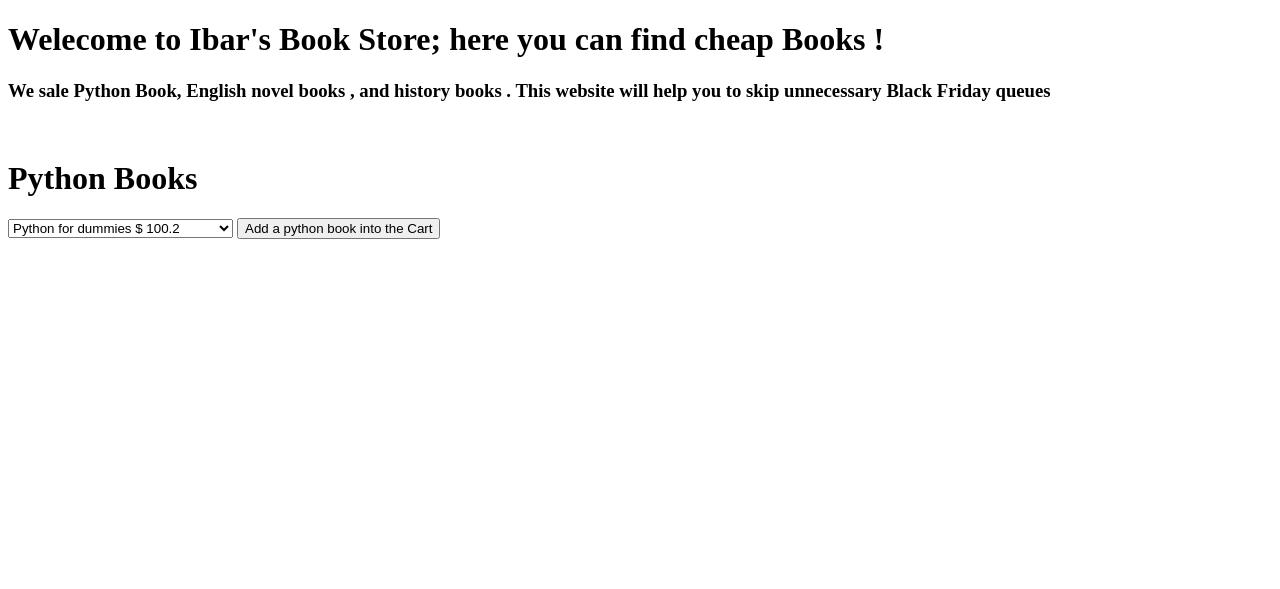
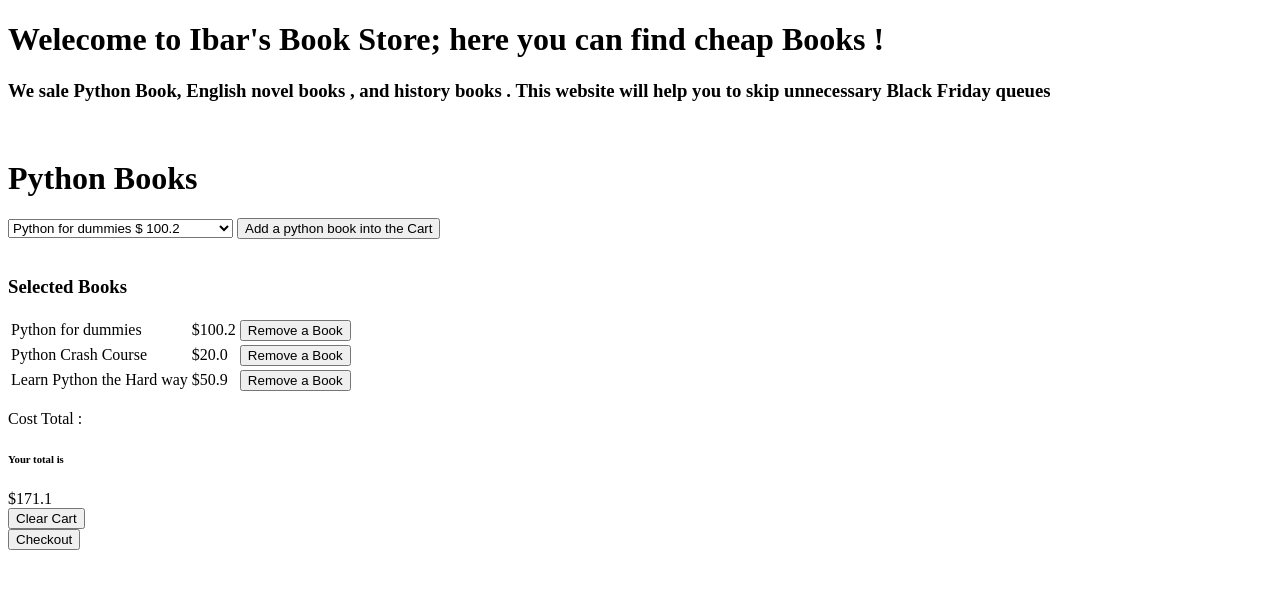
Before and after one commit to mash4peace/Midterm_Prjct_OCT_30, a Flask app: page / in a window 1280 px wide. Shown: the top 589 px of the page. Run offline with Flask 2, Linux system fonts and the light colour scheme; data comes from the database, SQL or seed files in the repository.

Commit message:
I have elimnated mutltiple windows and now we have only one window.

```diff
--- a/app.py
+++ b/app.py
@@ -1,17 +1,23 @@
-from flask import Flask, render_template, flash, redirect, request
+from flask import Flask, render_template, flash, redirect, request, session, url_for
+import os
 import database, dbFunctions
 
 app = Flask(__name__)
 
-
+#Here is the home page
 @app.route('/')
 def home():
+    #Loading books in the brwoser
     pythonBookLists = database.showBooks("%")
+    #Calling dbFunction to get carItems function
+    total = dbFunctions.cartPriceTotal()
     cartItem = dbFunctions.cartItems()
-
-    return render_template("home.html",pythonBookList = pythonBookLists)
+    #Retutns the templates
+    return render_template("home.html",pythonBookList = pythonBookLists,cartItems = cartItem , total = total)
+#Save Searching for the user in session
 @app.route("/save", methods=["Post"])
 def saveSearch():
+    #bookName is in the html
     bookName = request.form['bookNames']
     dbFunctions.addBookToCart(bookName)
     dbFunctions.cartItems()
@@ -19,24 +25,33 @@ def saveSearch():
     books = list(cartItems)
     book_price =[book[1] for book in books]
     #print(book_price)
-    total = sum(book_price)
+    total = sum(book_price) #Making a total total
     #import pprint
     #pp = pprint.PrettyPrinter(indent= 4)
    # pp.pprint(book_price)
 
 
 
-    return render_template("book_ordered.html",cartItems = cartItems , total = total)
+    #return render_template("book_ordered.html",cartItems = cartItems , total = total)
+    return redirect("/")
+   # return re("/", cartItems = cartItems, total = total)
+#Remove cart by cartID
 @app.route("/remove", methods=["Post"])
 def removeCartItem():
     deletedBook =request.form("removeBookItem")
     #print(deletedBook)
     dbFunctions.removeCartItem(deletedBook)
-    return redirect ("/")
-@app.route("/delete", methods=['POST'])
+    delAbook = dbFunctions.removeCartItem(deletedBook)
+    book = list(delAbook)
+    print(book)
+
+    return redirect ("/",removeBookItem= deletedBook )
+#Clearing all items in the cart
+@app.route("/delete", methods=['POST'] )
 def clearCart():
     dbFunctions.clearCart()
     return redirect("/")
+#Checkout route
 @app.route("/checkout", methods=["POST"])
 def checkout():
     return render_template("customerInfo.html")
@@ -45,6 +60,72 @@ def finish():
     #submit = request.form("submit")
     flash("Thanks , you have completed the order")
     return render_template("home.html")
+"""
+def user():
+
+    if 'username' in session:
+        username = session['username']
+        if request.method== 'POST':
+           return render_template('order.html')
+
+    return render_template('user.html')
+@app.route("/customer", methods=['GET', 'POST'])
+def index():
+    if 'username' in session:
+        return redirect(url_for('user'))
+    else:
+        message = None
+
+        if request.method == 'POST':
+            username = request.form['username']
+            password = request.form['password']
+            # if enterd username exists
+            if dbFunctions.userExists(username) == True:
+                if dbFunctions.getPassword(username) == password:
+                    session['username'] = username
+                    return render_template("order.html")
+                else:
+                    message = "INVALID PASSWORD"
+
+                    return render_template('index.html')
+        else:
+            message = "user doesnt exist"
+            return render_template('index.html', message= message)
+
+
+    return render_template('user.html', message = message)
+@app.route('/registration', methods=['GET', "POST"])
+def registeraion():
+    messages = []
+    if request.method== 'POST':
+        username = request.form['username']
+        password= request.form['password']
+
+        if len(username)<4:
+            messages.append("Invalid username. Username must be between at leat 4 characters in length!")
+        if len(username)>20:
+            messages.append("Invalid Username. Your username is too long , Please use 20 characters maximum ")
+
+        if len(password) < 4:
+            messages.append("Invalid Password. Username must be between at leat 4 characters in length!")
+        if len(password) > 20:
+            messages.append("Invalid Password. Your username is too long , Please use 20 characters maximum ")
+        if len(messages)!= 0:
+            return render_template('registeration.html', messages = messages)
+
+        if dbFunctions.userExists(username) == True:
+            messages.append("Username already exists!!")
+            return render_template('registeration.html', messages = messages)
+        else:
+            dbFunctions.insertUser(username, password)
+            session['username'] = username
+            return redirect(url_for('user'))
+    else:
+        return render_template('registeration.html', messages = messages)
+
+
+"""
 
 if __name__ == '__main__':
+    app.secret_key= os.urandom(13)
     app.run(debug= True)
--- a/database.py
+++ b/database.py
@@ -1,11 +1,16 @@
 import sqlite3
+#Creating a database and three tables
 def createDB():
     try:
         conn = sqlite3.connect("booksdb.db")
         conn.execute('''CREATE TABLE IF NOT EXISTS books (id INT PRIMAY KEY, name TEXT NOT NULL, cost FLOAT NOT NULL)''')
         print("Database file is created !!! ")
-        conn.execute('''CREATE TABLE IF NOT EXISTS  booktypes(id INT, name TEXT, FOREIGN KEY (id) REFERENCES books(id))''')
+       # conn.execute('''DROP TABLE books''')
+        #conn.execute('''CREATE TABLE IF NOT EXISTS  booktypes(id INT, name TEXT, FOREIGN KEY (id) REFERENCES books(id))''')
         conn.execute('''CREATE TABLE  IF NOT EXISTS cart(book_id INT, FOREIGN KEY(book_id) REFERENCES books(id))''')
+        #conn.execute("DROP TABLE users")
+        conn.execute('Create Table If not EXISTS users (id INTEGER  PRIMARY Key Autoincrement , name Text NOT NULL ,email text NOT NULL ,password Text NOT NULL)')
+
         conn.commit()
         conn.close()
         print("Three table are created in the database !!!")
@@ -15,24 +20,27 @@ def createDB():
     except sqlite3.OperationalError as err:
         print(err)
         print("Database already exists")
+#Showing books in the browser
 def showBooks(type):
     conn= sqlite3.connect("booksdb.db")
     c = conn.cursor()
     c.execute('''SELECT id, name, cost from books WHERE id LIKE ?''', (type,))
     bookLists = list(c.fetchall())
     return bookLists
+#Creating a book object and inserting in the table
 def createBooks(book):
     conn = sqlite3.connect("booksdb.db")
     c = conn.cursor()
     c.execute('''INSERT INTO books(id, name, cost) VALUES(?,?,?)''', (book))
     conn.commit()
     conn.close()
+#Creating book list and inserting in the books(table)
 def createBooksList():
     booksList = []
-    booksList.append([1, "Python for dummies", 100.20])
-    booksList.append([2, "Learn Python the Hard way", 50.9])
-    booksList.append([3, "Python Crash Course", 20.0])
-
+    booksList.append((1, "Python for dummies", 100.20))
+    booksList.append((2, "Learn Python the Hard way", 50.9))
+    booksList.append((3, "Python Crash Course", 20.0))
+    #Iteration to add each book in creatBooks(book) a function
     for book in booksList:
         createBooks(book)
 
@@ -40,7 +48,7 @@ def createBooksList():
 
 
     print("Added in the table")
-
+#Deling rows
 def deleletRows():
     conn = sqlite3.connect("books_info.db")
     cur = conn.execute('''DELETE FROM books''')
@@ -51,3 +59,12 @@ def deleletRows():
         print("Row is deleted!")
     conn.commit()
     conn.close()
+
+def showEntries():
+    conn = sqlite3.connect('booksdb.db')
+    c = conn.cursor()
+    c.execute('''SELECT * FROM users''')
+    print(c.fetchall())
+
+# createDB()
+# createBooksList()
--- a/dbFunctions.py
+++ b/dbFunctions.py
@@ -39,5 +39,62 @@ def removeCartItem(book):
     conn = sqlite3.connect("booksdb.db")
     c = conn.cursor()
     c.execute("DELETE FROM cart WHERE book_id = ?", (book,))
+
     conn.commit()
     conn.close()
+
+
+def insertUser(username, password):
+    conn = sqlite3.connect('booksdb.db')
+    cur = conn.cursor()
+    cur.execute('''INSERT INTO users(username, password ) VALUES (?,?)''', (username, password))
+    conn.commit()
+    conn.close()
+
+def retreiveUsers():
+    con = sqlite3.connect('booksdb.db')
+    cur = con.cursor()
+    cur.execute('''SELECT username, password FROM users''')
+    users= cur.fetchall()
+    con.close()
+    return users
+
+
+def userExists(uname):
+    username= uname
+    conn = sqlite3.connect('booksdb.db')
+    c = conn.cursor()
+    c.execute('''SELECT username FROM users WHERE username = ?''', (username,))
+    data = c.fetchall()
+    if len(data) == 0:
+        return False
+    else:
+        print(username + "found in the database!")
+        conn.close()
+        return True
+
+
+
+
+def getPassword(uname):
+    uname = uname
+    con = sqlite3.connect('booksdb.db')
+    c = con.cursor()
+    c.execute('''SELECT password FROM users WHERE username = ?''', (uname,))
+    data = c.fetchall()
+    d = data[0]
+    con.close()
+    return d[0]
+
+
+def cartPriceTotal():
+    conn = sqlite3.connect("booksdb.db")
+    c = conn.cursor()
+    c.execute('''SELECT cost from books INNER JOIN cart on cart.book_id = books.id''')
+    costs = c.fetchall()
+    totalcost = 0
+    for cost in costs:
+        cost= (cost[0])
+        totalcost += cost
+
+    return totalcost
--- a/templates/home.html
+++ b/templates/home.html
@@ -25,6 +25,43 @@
 
     </div>
 </div>
+<br>
+<div class = "cart">
+    <h3>Selected Books</h3>
+<table>
+    {%  for book in cartItems %}
+    <tr>
+        <td>{{ book[0] }}</td>
+        <td>${{ book[1] }}</td>
+    <td>
+        <form method="post" action="/remove">
+            <input type="hidden" name = "removeBookItem" value={{ book[0]}}>
+            <button type="submit">Remove a Book</button>
+        </form>
+    </td>
+    </tr>
+    {% endfor %}
+</table>
+</div>
+<p>
+    Cost Total :</p>
+<div class="total">
+    <h6> Your total is </h6>
+    ${{ total }}
+</div>
+<div>
+<form method="POST" action="/delete">
+    <button class = "button clear" type="submit">Clear Cart</button>
+</form>
+
+</div>
+<form method="post" action="/checkout">
+    <button class = "button checkout" type="submit"> Checkout</button>
+
+</form>
+<dv>
+
+</dv>
 
 
 
```
Also changed, not shown: templates/customerInfo.html (+9 -0 lines), booksdb.db.
